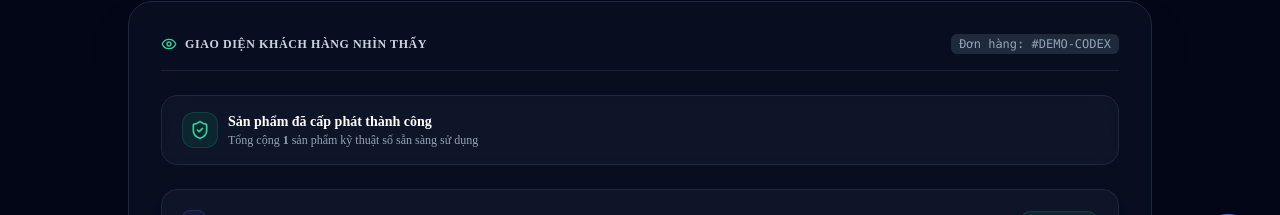
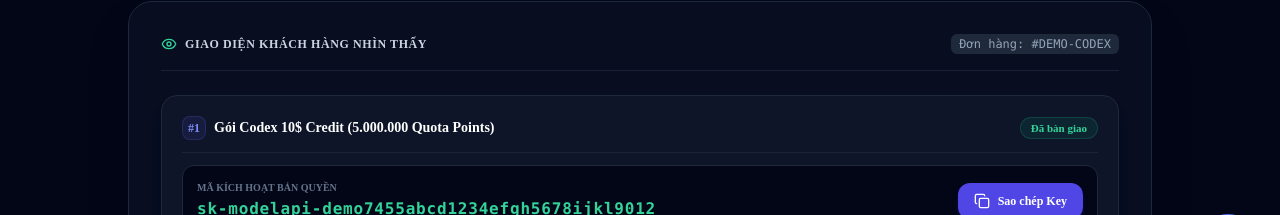
Before and after one commit to Namnoname101/Store, a Next.js app in the folder DichVu/: page /preview/guide in a window 1280 px wide. Shown: the part 506-721 px from the top of the page. Built offline with nearby package versions, Linux system fonts and the light colour scheme; no server answers; the database is empty.

Commit message:
fix(ui): remove empty top action bar container when single item

```diff
--- a/DichVu/src/components/SecretDisplay.tsx
+++ b/DichVu/src/components/SecretDisplay.tsx
@@ -554,23 +554,9 @@
   return (
     <div className="space-y-6">
       <BuffProgressCard orderCode={orderCode} />
-      {/* Top action bar: count & Copy All button */}
-      <div className="flex flex-wrap items-center justify-between gap-3 rounded-2xl border border-slate-800 bg-slate-900/80 px-5 py-4 backdrop-blur-md">
-        <div className="flex items-center gap-2.5">
-          <div className="flex h-9 w-9 items-center justify-center rounded-xl bg-emerald-500/10 border border-emerald-500/20 text-emerald-400">
-            <ShieldCheck className="h-5 w-5" />
-          </div>
-          <div>
-            <h3 className="text-sm font-bold text-white">
-              Sản phẩm đã cấp phát thành công
-            </h3>
-            <p className="text-xs text-slate-400">
-              Tổng cộng <strong>{deliveredItems.length}</strong> sản phẩm kỹ thuật số sẵn sàng sử dụng
-            </p>
-          </div>
-        </div>
-
-        {deliveredItems.length > 1 && (
+      {/* Top action bar: Copy All button if multiple items */}
+      {deliveredItems.length > 1 && (
+        <div className="flex justify-end rounded-2xl border border-slate-800 bg-slate-900/80 px-5 py-4 backdrop-blur-md">
           <button
             type="button"
             onClick={handleCopyAll}
@@ -592,8 +578,8 @@
               </>
             )}
           </button>
-        )}
-      </div>
+        </div>
+      )}
 
       {/* Delivered items list */}
       <div className="space-y-4">
```
